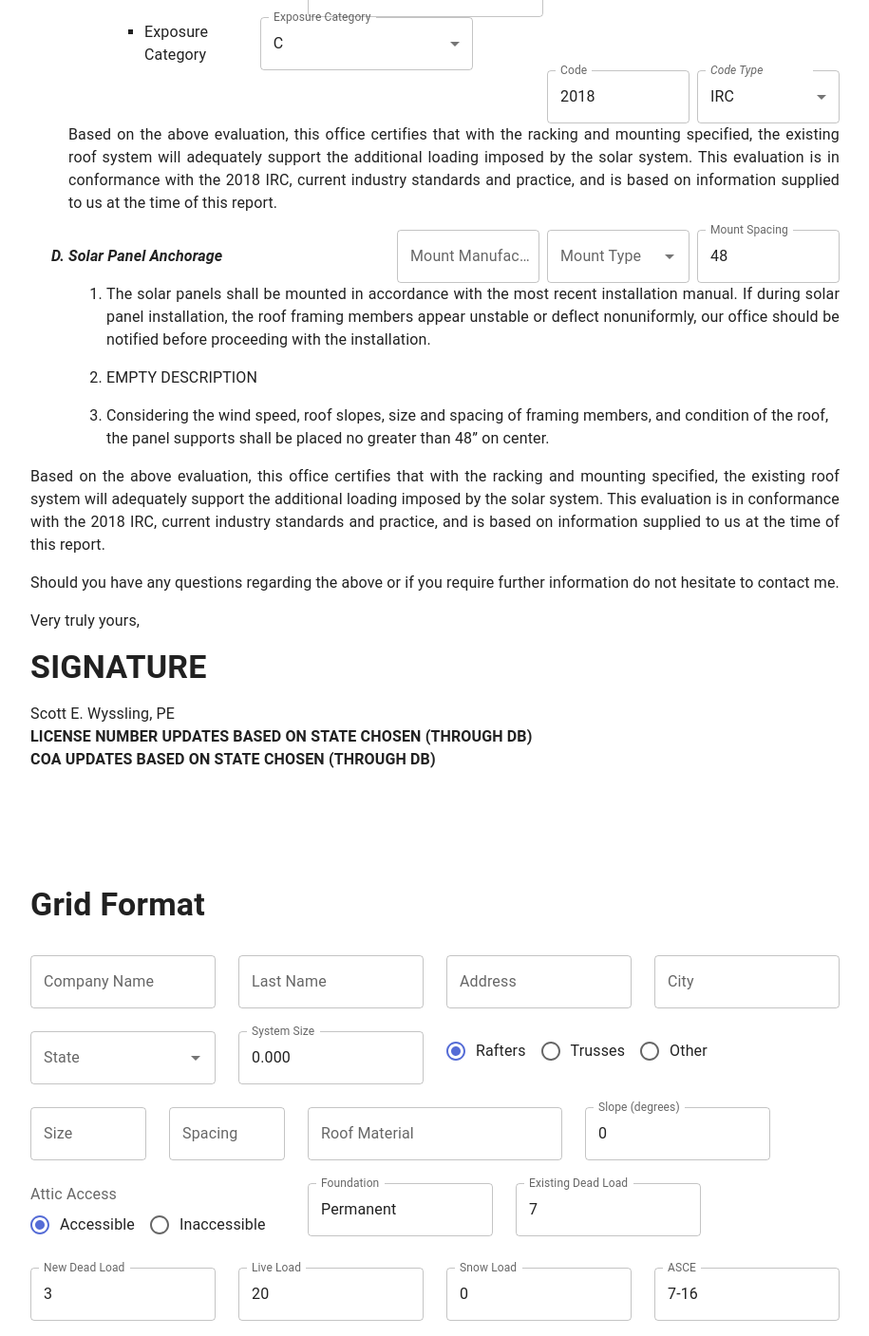
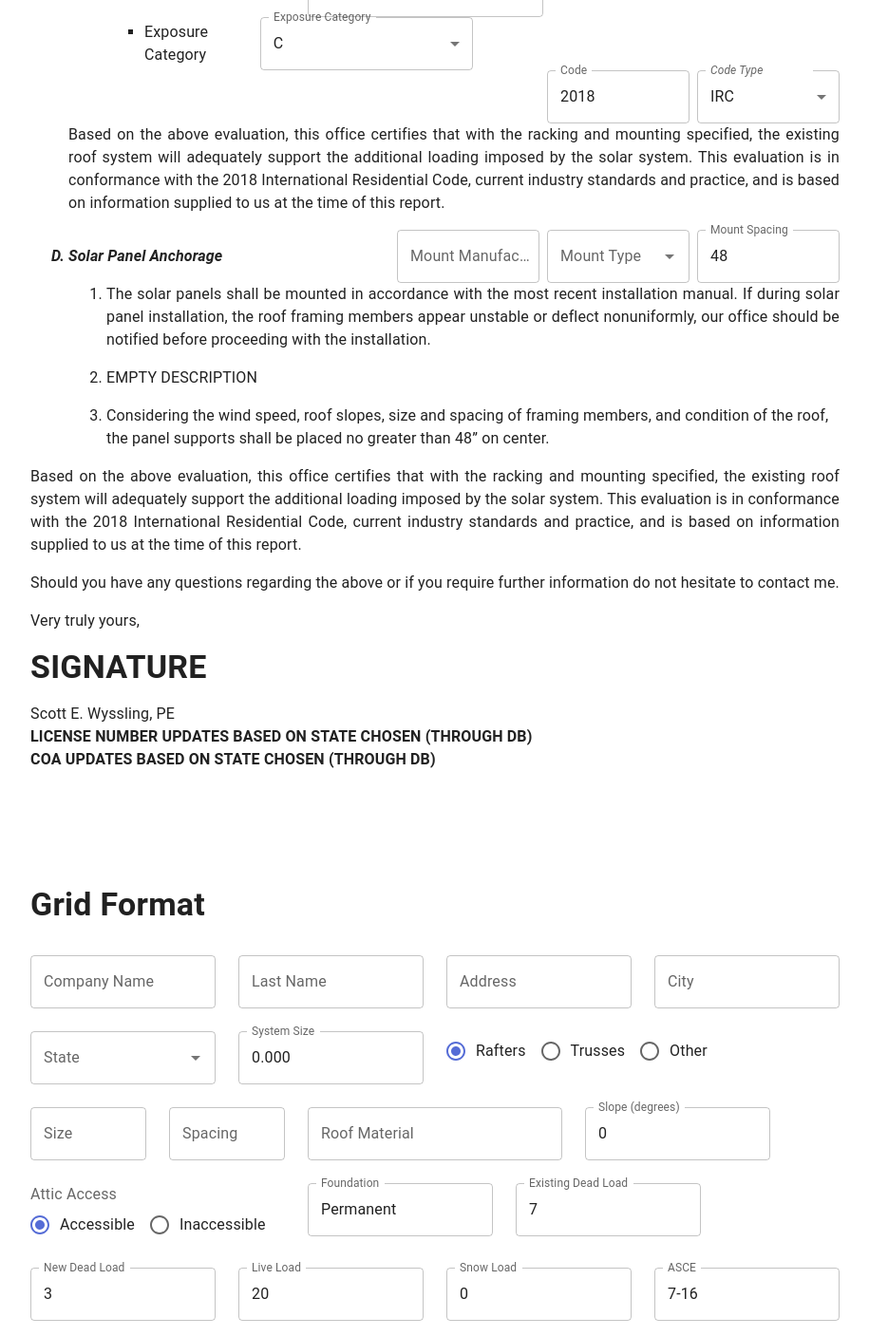
Before and after one commit to theregular/Wyssling-Interview-Project, a React (Vite) app in the folder vite-project/: page / in a window 1280 px wide. Shown: the part 1620-3027 px from the top of the page at 95% size, without its empty margins (182-1097 px from the left). Built offline with nearby package versions, Linux system fonts and the light colour scheme.

Commit message:
little fixes

```diff
--- a/vite-project/src/App.tsx
+++ b/vite-project/src/App.tsx
@@ -57,7 +57,7 @@ export default function App() {
   const [windSpeed, setWindSpeed] = useState<number>(0);
   const [exposCat, setExposCat] = useState<string>("C");
   const [code, setCode] = useState<string>("2018");
-  const [codeType, setCodeType] = useState<string>("IRC");
+  const [codeType, setCodeType] = useState<string>(" International Residential Code");
   const [mountManufacturer, setMountManufacturer] = useState<string>("");
   const [mountType, setMountType] = useState<MountType>();
   const [mountSpacing, setMountSpacing] = useState<string>("48");
@@ -739,8 +739,8 @@ export default function App() {
                   onChange={(event) => event.target.value == "Other" ? setCodeType("") : setCodeType(event.target.value)}
                   label="Exposure Category"
                 >
-                  <MenuItem value="IRC">IRC</MenuItem>
-                  <MenuItem value="IBC">IBC</MenuItem>
+                  <MenuItem value=" International Residential Code">IRC</MenuItem>
+                  <MenuItem value=" International Building Code">IBC</MenuItem>
                   <MenuItem value="Other">Other (type full code in Code input)</MenuItem>
                 </Select>
               </FormControl>
@@ -753,7 +753,7 @@ export default function App() {
                       >
                       Based on the above evaluation, this office certifies that with the racking and mounting specified, the existing
                       roof system will adequately support the additional loading imposed by the solar system. This evaluation is in
-                      conformance with the {code} {codeType}, current industry standards and practice, and
+                      conformance with the {code}{codeType}, current industry standards and practice, and
                       is based on information supplied to us at the time of this report.
 
             </Typography>
@@ -1149,14 +1149,13 @@ export default function App() {
         </Grid>
         <Grid item xs={3}>
           {/* Code Type*/}
-          <FormControl fullWidth>
+          <FormControl>
                 <InputLabel id="demo-simple-select-label">Code Type</InputLabel>
                 <Select
-
-              labelId="demo-simple-select-label"
-              id="demo-simple-select"
+                  sx={{ width: 150, fontStyle:"normal",marginLeft: 'auto'}}
+                  value={codeType == "" ? "Other" : codeType}
+                  onChange={(event) => event.target.value == "Other" ? setCodeType("") : setCodeType(event.target.value)}
                   label="Exposure Category"
-              defaultValue="IRC"
                 >
                   <MenuItem value="IRC">IRC</MenuItem>
                   <MenuItem value="IBC">IBC</MenuItem>
```
Lines whose indentation alone changed are shown as unchanged.
